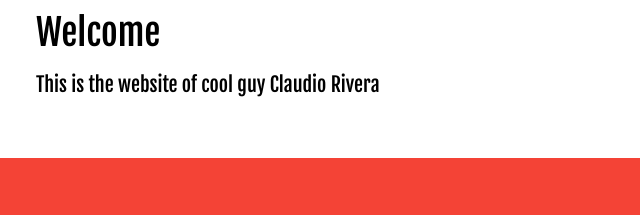
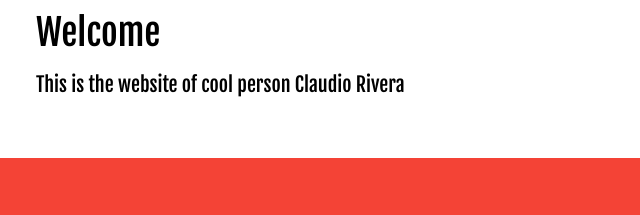
Before and after one commit to HeatherStoffels/claudiorivera.github.io, a plain HTML site: page index.html in a window 1280 px wide. Shown: the part 568-783 px from the top of the page, 114-754 px from the left. Drawn offline with nearby package versions, Linux system fonts and the light colour scheme.

Commit message:
changed to cool person

```diff
--- a/index.html
+++ b/index.html
@@ -60,7 +60,7 @@
         <div class="w3-content">
             <div class="w3-twothird">
                 <h1>Welcome</h1>
-                <h4>This is the website of cool guy Claudio Rivera</h4>
+                <h4>This is the website of cool person Claudio Rivera</h4>
             </div>
         </div>
     </div>
```
